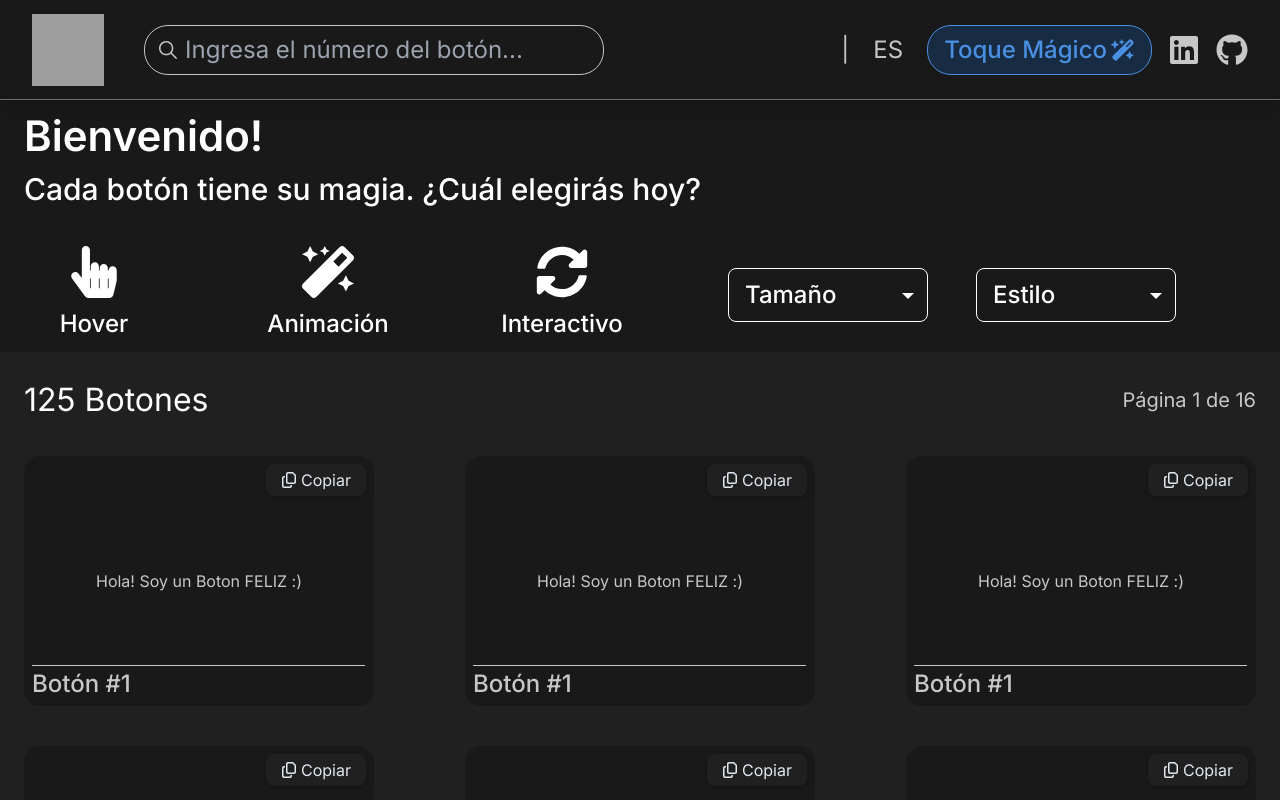
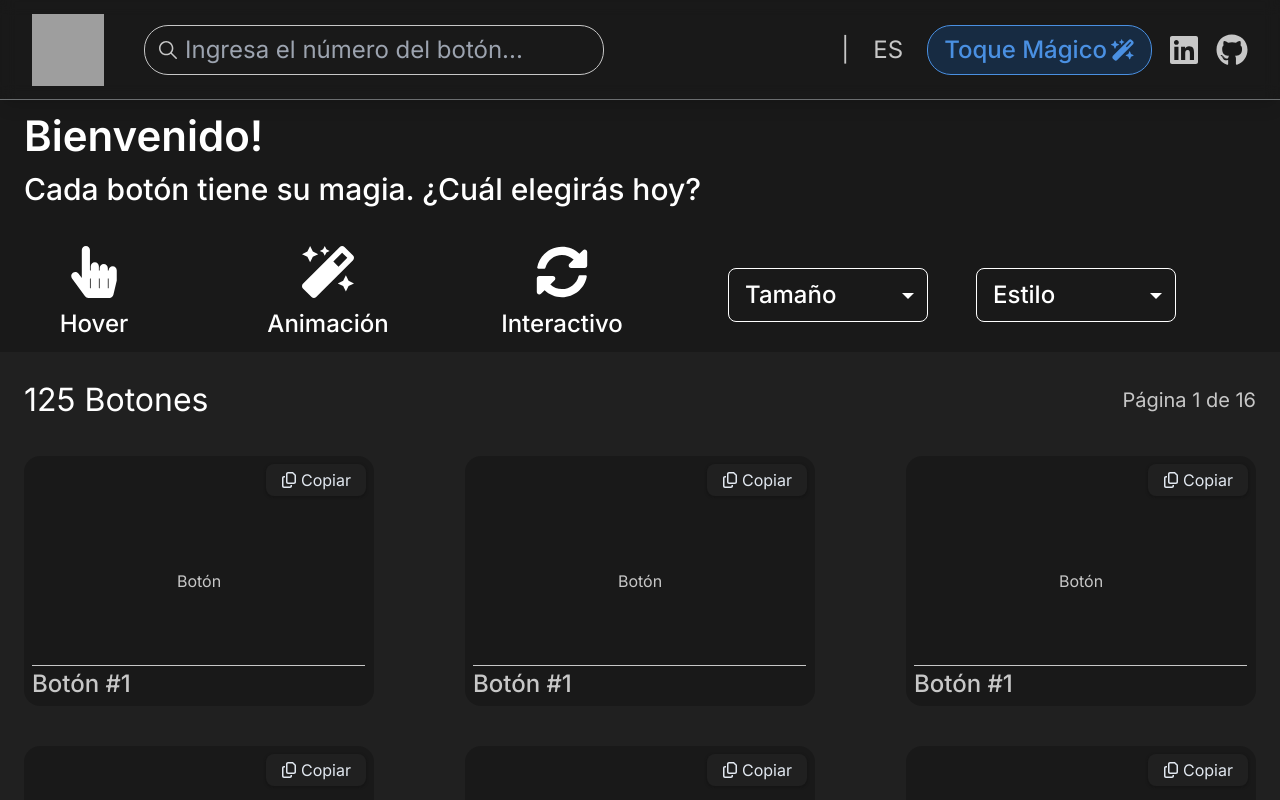
Before and after one commit to DMaximoVarela/magic-buttons, a Next.js app: page /inicio in a window 1280 px wide. Shown: the top 800 px of the page. Built offline with nearby package versions, Linux system fonts and the light colour scheme; grey boxes are pictures that could not be loaded; what @midudev/tailwind-animations would draw is missing.

Commit message:
feat: crea el archivo buttons.ts para tener los datos de los botones, y lo usa para renderizarlos

```diff
--- a/src/components/buttonContainer/buttonContainer.tsx
+++ b/src/components/buttonContainer/buttonContainer.tsx
@@ -1,12 +1,13 @@
 import CopyComponent from "../copyComponent/copyComponent";
+import buttons from "@/data/buttons";
 
 const ButtonContainer = () => {
   return (
     <div className="relative w-[250px] lg:w-[350px] 3xl:w-[450px] h-[200px] sm:h-[250px] 2xl:h-[350px] rounded-2xl bg-[#191919] flex justify-center items-center">
       <div className="absolute top-0 right-0 m-2">
-        <CopyComponent text="Copy Test" />
+        <CopyComponent text={buttons[0].cssCode} />
       </div>
-      Hola! Soy un Boton FELIZ :{")"}
+      <button className={buttons[0].tailwindCode}>Botón</button>
       <span className="absolute bottom-0 left-0 w-[95%] mx-2 mb-1 text-[18px] sm:text-[20px] lg:text-[24px] 3xl:text-[32px] font-medium border-t border-t-[#C7C7C7]">
         Botón #1
       </span>
--- /dev/null
+++ b/src/data/buttons.ts
@@ -0,0 +1,29 @@
+const buttons = [
+  {
+    id: 1,
+    categoria: "Hover",
+    tamaño: "Pequeño",
+    estilo: "Gradiente",
+    htmlCode: `<button class="btn-uno">Botón</button>`,
+    cssCode: `.btn-uno {
+  display: flex;
+  justify-content: center;
+  align-items: center;
+  width: 150px;
+  padding: 0.5rem;
+  background-image: linear-gradient(to right, #7c3aed, #4f46e5);
+  border-radius: 1.5rem;
+  color: #e2e8f0;
+  transition: all 0.3s ease-in-out;
+}
+
+.btn-uno:hover {
+  transform: scale(1.05);
+  background-image: linear-gradient(to right, #4f46e5, #7c3aed);
+  box-shadow: 0 0.5rem 1rem rgba(99, 102, 241, 0.5);
+}`,
+    tailwindCode: `flex justify-center items-center w-[150px] p-2 bg-gradient-to-r from-violet-600 to-indigo-600 rounded-3xl text-slate-100 transition duration-300 ease-in-out transform hover:scale-105 hover:bg-gradient-to-r hover:from-indigo-600 hover:to-violet-600 hover:shadow-lg hover:shadow-indigo-500/50`,
+  },
+];
+
+export default buttons;
```
